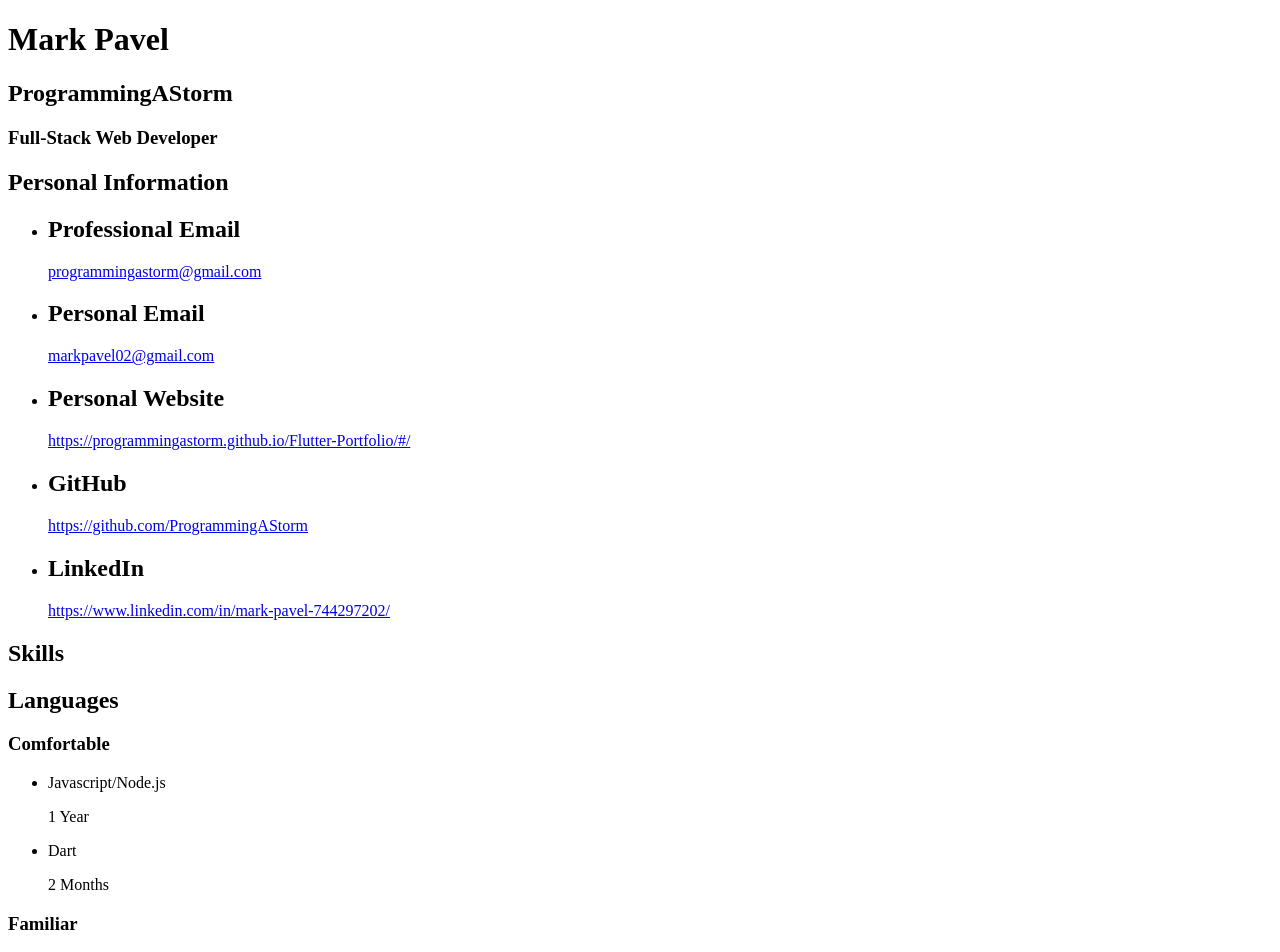
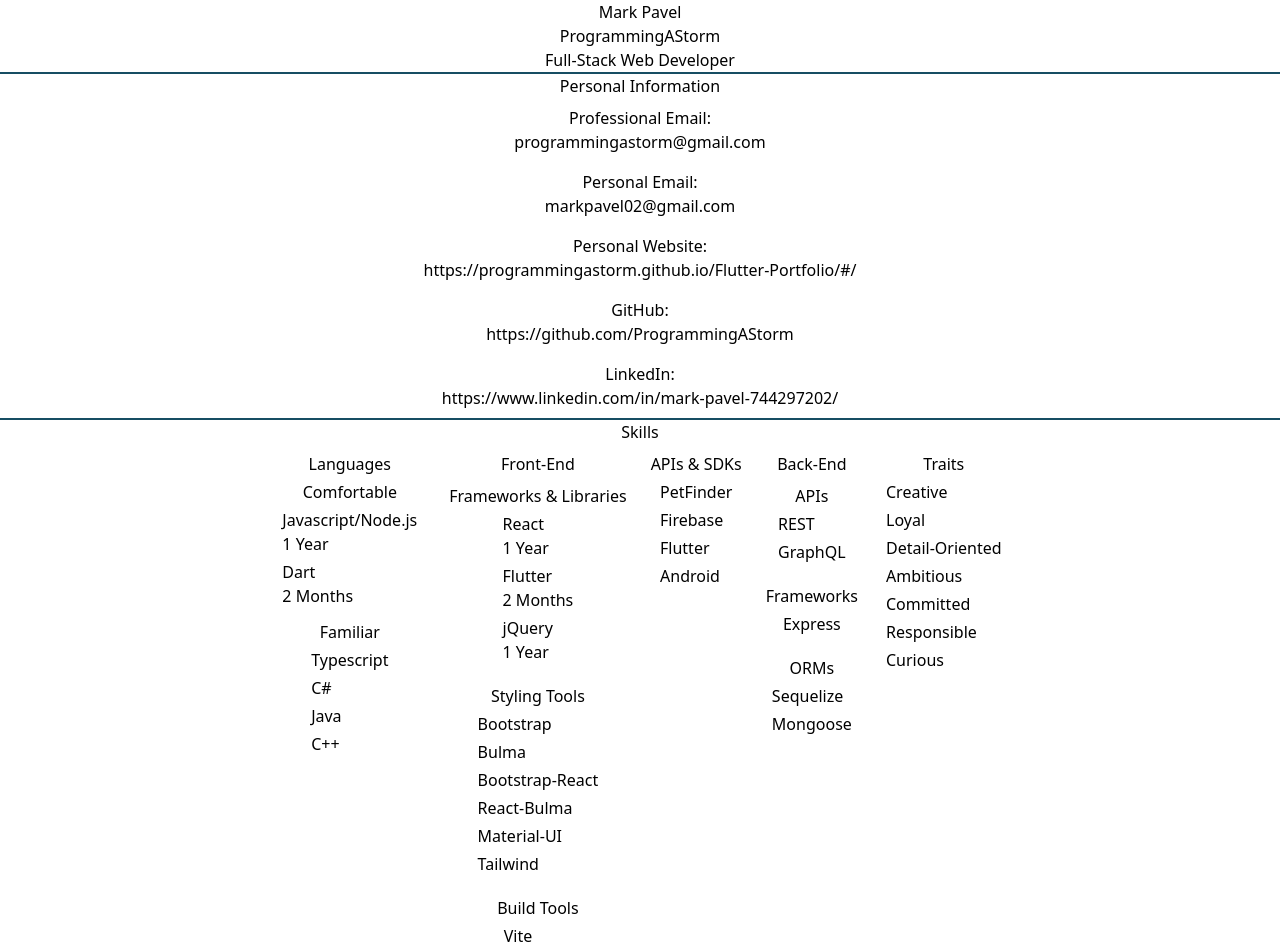
Before and after one commit to ProgrammingAStorm/Resume-Template, a React (Vite) app: page / in a window 1280 px wide. Shown: the top 952 px of the page. Built offline with nearby package versions, Linux system fonts and the light colour scheme.

Commit message:
Added Header Details And Skills Basic Styling

```diff
--- a/src/components/Details.tsx
+++ b/src/components/Details.tsx
@@ -1,16 +1,20 @@
 import { PersonalData } from "../data";
 
 export default function Details(personalData: PersonalData) {
-    return <section>
+    return <section className="flex flex-col items-center border-b-2 border-cyan-900">
         <h1>Personal Information</h1>
 
-        <ul>
+        <ul className="flex flex-col items-center">
             {personalData.personalDetails.map((details) => {
                 return <li
                     key={details.key}
+                    className="flex flex-col text-center m-2"
                 >
-                <h2>{details.name}</h2>
-                <a href={details.link}>{details.link}</a>
+                    <h2>{details.name}:</h2>
+                    <a
+                        className=""
+                        href={details.link}
+                    >{details.link}</a>
                 </li>
             })}
         </ul>
--- a/src/components/Header.tsx
+++ b/src/components/Header.tsx
@@ -1,7 +1,7 @@
 import { HeaderData } from "../data"
 
 export default function Header(header: HeaderData) {
-    return <header>
+    return <header className="flex flex-col w-screen items-center border-b-2 border-cyan-900">
         <h1>{header.name}</h1>
         <h2>{header.psuedonym}</h2>
         <h3>{header.position}</h3>
--- a/src/components/Skills.tsx
+++ b/src/components/Skills.tsx
@@ -1,18 +1,19 @@
 import { SkillsData } from "../data"
 
 export default function (skillsData: SkillsData) {
-    return <section>
-        <h1>Skills</h1>
+    return <section className="flex flex-col items-center">
+        <h1 className="w-full text-center">Skills</h1>
 
-        <article>
+        <div className="flex">
+            <article className="flex flex-col items-center w-fit m-2">
                 <h2>Languages</h2>
 
-            <div>
+                <div className="flex flex-col items-center m-1">
                     <h3>Comfortable</h3>
 
                     <ul>
                         {skillsData.languages.comfortable.map((language, index) => {
-                        return <li key={index}>
+                            return <li key={index} className="m-1">
                                 <p>{language.name}</p>
                                 <p>{language.time}</p>
                             </li>
@@ -20,12 +21,12 @@ export default function (skillsData: SkillsData) {
                     </ul>
                 </div>
 
-            <div>
+                <div className="flex flex-col items-center m-1">
                     <h3>Familiar</h3>
 
                     <ul>
                         {skillsData.languages.familiar.map((language, index) => {
-                        return <li key={index}>
+                            return <li key={index} className="m-1">
                                 <p>{language.name}</p>
                             </li>
                         })}
@@ -33,15 +34,17 @@ export default function (skillsData: SkillsData) {
                 </div>
             </article>
 
-        <article>
+            <article className="flex flex-col items-center w-fit m-2">
                 <h2>Front-End</h2>
 
-            <div>
+                <div className="flex flex-col items-center m-2">
                     <h3>Frameworks & Libraries</h3>
 
                     <ul>
                         {skillsData.frontEnd.frameworksLibraries.map((tool, index) => {
-                        return <li key={index}>
+                            return <li key={index}
+                                className="m-1"
+                            >
                                 <h4>{tool.name}</h4>
                                 <p>{tool.time}</p>
                             </li>
@@ -49,24 +52,28 @@ export default function (skillsData: SkillsData) {
                     </ul>
                 </div>
 
-            <div>
+                <div className="flex flex-col items-center m-2">
                     <h3>Styling Tools</h3>
 
                     <ul>
                         {skillsData.frontEnd.stylingTools.map((tool, index) => {
-                        return <li key={index}>
+                            return <li key={index}
+                                className="m-1"
+                            >
                                 <h4>{tool}</h4>
                             </li>
                         })}
                     </ul>
                 </div>
 
-            <div>
+                <div className="flex flex-col items-center m-2">
                     <h3>Build Tools</h3>
 
                     <ul>
                         {skillsData.frontEnd.buildTools.map((tool, index) => {
-                        return <li key={index}>
+                            return <li key={index}
+                                className="m-1"
+                            >
                                 <h4>{tool.name}</h4>
                             </li>
                         })}
@@ -74,13 +81,14 @@ export default function (skillsData: SkillsData) {
                 </div>
             </article>
 
-        <article>
+            <article className="flex flex-col items-center w-fit m-2">
                 <h2>APIs & SDKs</h2>
 
                 <ul>
                     {skillsData.apisSdks.map((tool, index) => {
                         return <li
                             key={index}
+                            className="m-1"
                         >
                             <h3>{tool}</h3>
                         </li>
@@ -88,15 +96,16 @@ export default function (skillsData: SkillsData) {
                 </ul>
             </article>
 
-        <article>
+            <article className="flex flex-col items-center w-fit m-2">
                 <h2>Back-End</h2>
 
-            <div>
+                <div className="flex flex-col m-2 items-center">
                     <h3>APIs</h3>
 
                     <ul>
                         {skillsData.backEnd.apis.map((tool, index) => {
                             return <li key={index}
+                                className="m-1"
                             >
                                 <h4>{tool.name}</h4>
                             </li>
@@ -104,23 +113,27 @@ export default function (skillsData: SkillsData) {
                     </ul>
                 </div>
 
-            <div>
+                <div className="flex flex-col m-2 items-center">
                     <h3>Frameworks</h3>
                     <ul>
                         {skillsData.backEnd.frameworks.map((tool, index) => {
-                        return <li key={index}>
+                            return <li key={index}
+                                className="m-1"
+                            >
                                 <h4>{tool}</h4>
                             </li>
                         })}
                     </ul>
                 </div>
 
-            <div>
+                <div className="flex flex-col m-2 items-center">
                     <h3>ORMs</h3>
 
                     <ul>
                         {skillsData.backEnd.orms.map((tool, index) => {
-                        return <li key={index}>
+                            return <li key={index}
+                                className="m-1"
+                            >
                                 <h4>
                                     {tool}
                                 </h4>
@@ -130,13 +143,14 @@ export default function (skillsData: SkillsData) {
                 </div>
             </article>
 
-        <article>
+            <article className="flex flex-col items-center m-2">
                 <h2>Traits</h2>
 
                 <ul>
                     {skillsData.traits.map((tool, index) => {
                         return <li
                             key={index}
+                            className="m-1"
                         >
                             <h3>
                                 {tool}
@@ -145,5 +159,6 @@ export default function (skillsData: SkillsData) {
                     })}
                 </ul>
             </article>
+        </div>
     </section>
 }
--- a/src/data/index.ts
+++ b/src/data/index.ts
@@ -5,7 +5,7 @@ export class Data {
     workHistory = new WorkData();
     education = new EducationData();
     projects = new ProjectsData();
-}
+};
 
 export class HeaderData {
     name: string = "Mark Pavel";
--- a/src/index.css
+++ b/src/index.css
@@ -1,3 +1,3 @@
-/*@tailwind base;*/
-/*@tailwind components;*/
-/*@tailwind utilities;*/
+@tailwind base;
+@tailwind components;
+@tailwind utilities;
```
Lines whose indentation alone changed are shown as unchanged.
